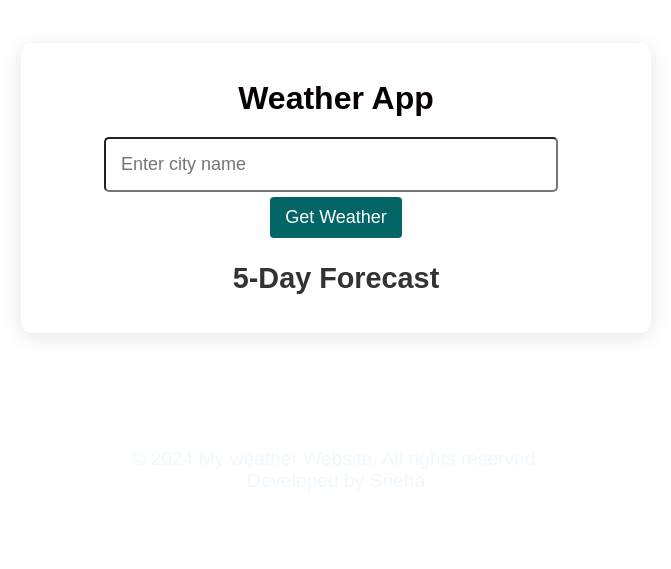
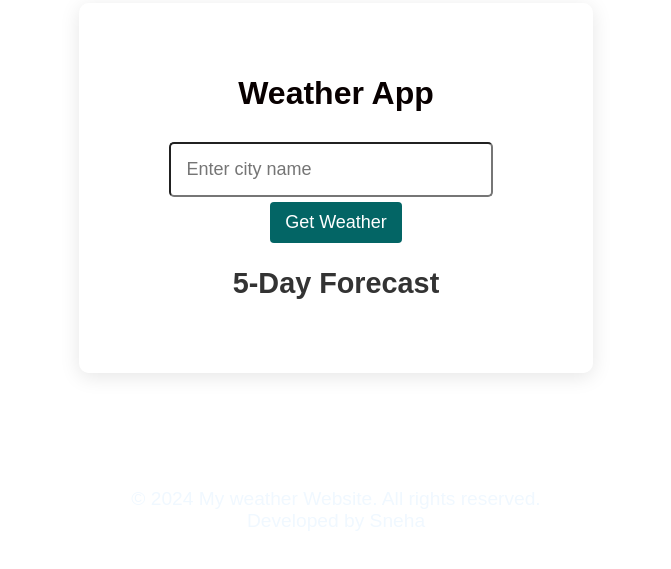
Before and after one commit to Sneha7625/weather-app-, a plain HTML site: page index.html in a window 1280 px wide. Shown: the part 173-742 px from the top of the page, without its empty margins (304-975 px from the left). Drawn offline with Linux system fonts and the light colour scheme.

Commit message:
Update styles.css

```diff
--- a/styles.css
+++ b/styles.css
@@ -20,14 +20,14 @@ body {
     margin-top: 100px;
     text-align: center;
     background-color: rgba(255, 255, 255, 0.556); /* Semi-transparent white background */
-    padding: 15px;
+    padding: 50px;
     border-radius: 10px;
     box-shadow: 0 4px 20px rgba(0, 0, 0, 0.1);
-    width: 600px;
+
 }
 
 h1 {
-    margin-bottom: 20px;
+    margin-bottom: 30px;
     font-family: Arial, Helvetica, sans-serif;
     font-size:xx-large;
     color: #080000; /* Blue color for the heading */
```
